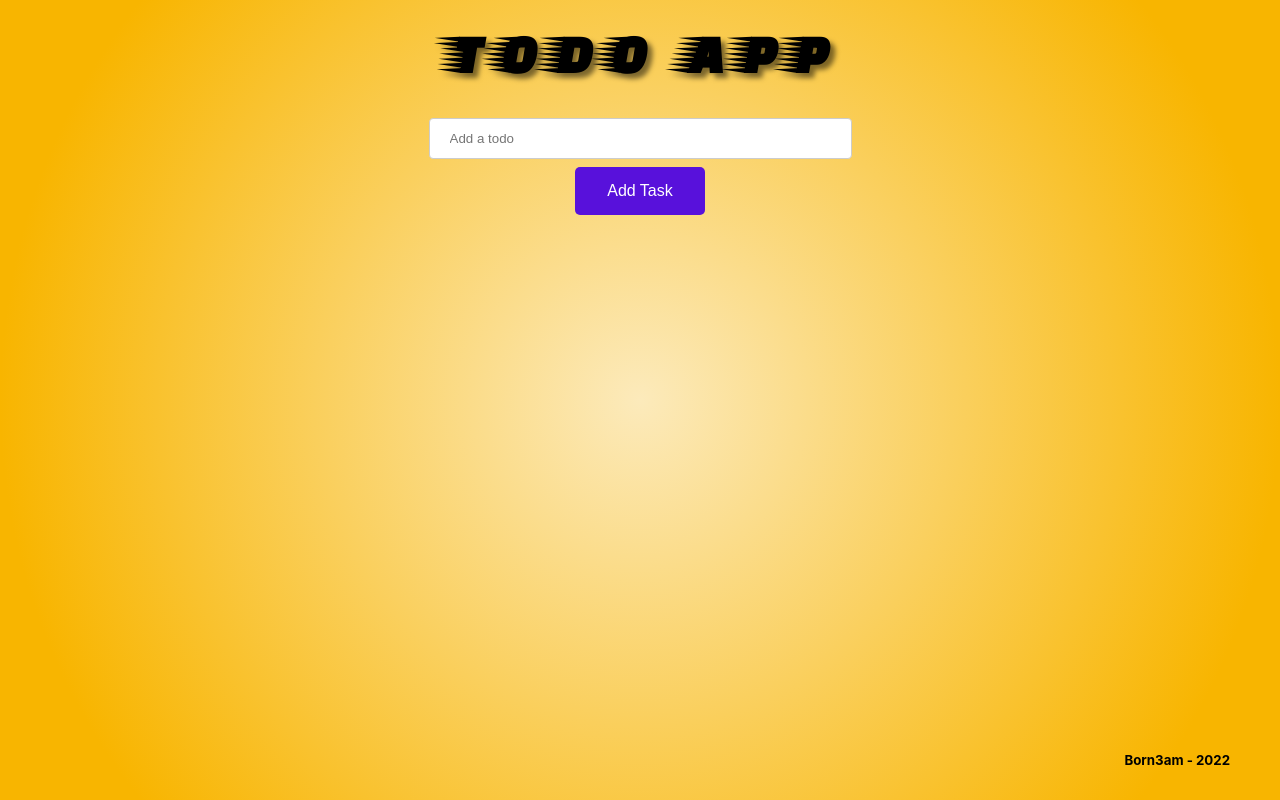
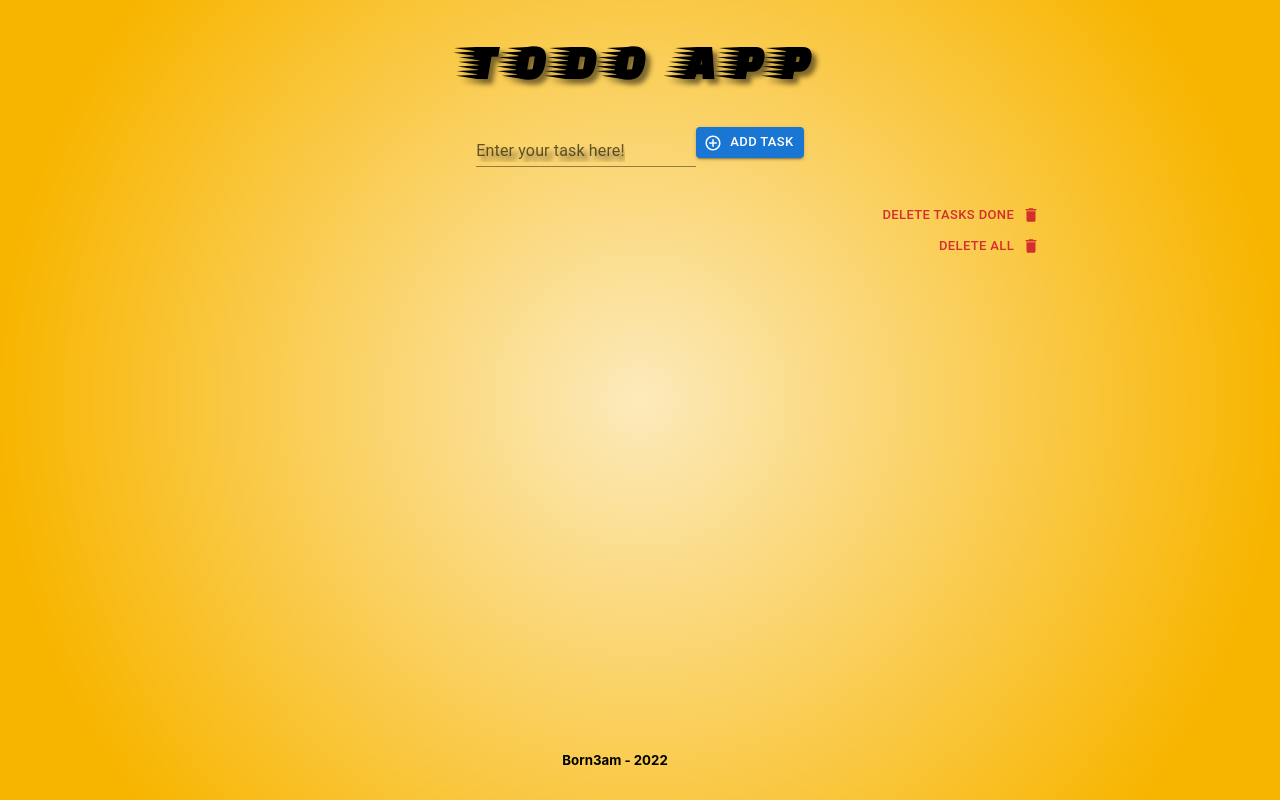
Before and after one commit to born3am/todoapp-react-typescript, a React (Create React App) app: page / in a window 1280 px wide. Built offline with nearby package versions, Linux system fonts and the light colour scheme; a web font is replaced by a local one.

Commit message:
material ui and sweetalert

```diff
--- a/package.json
+++ b/package.json
@@ -3,6 +3,10 @@
   "version": "0.1.0",
   "private": true,
   "dependencies": {
+    "@emotion/react": "^11.7.1",
+    "@emotion/styled": "^11.6.0",
+    "@mui/icons-material": "^5.3.1",
+    "@mui/material": "^5.4.0",
     "@testing-library/jest-dom": "^5.16.1",
     "@testing-library/react": "^12.1.2",
     "@testing-library/user-event": "^13.5.0",
@@ -10,9 +14,11 @@
     "@types/node": "^16.11.22",
     "@types/react": "^17.0.38",
     "@types/react-dom": "^17.0.11",
+    "@types/sweetalert": "^2.0.4",
     "react": "^17.0.2",
     "react-dom": "^17.0.2",
     "react-scripts": "5.0.0",
+    "sweetalert": "^2.1.2",
     "typescript": "^4.5.5",
     "uuid": "^8.3.2",
     "web-vitals": "^2.1.4"
--- a/src/App.css
+++ b/src/App.css
@@ -1,4 +1,4 @@
-@import url('https://fonts.googleapis.com/css2?family=Faster+One&family=Sniglet:wght@400;800&display=swap');
+@import url("https://fonts.googleapis.com/css2?family=Faster+One&family=Sniglet:wght@400;800&display=swap");
 .App {
   background-image: radial-gradient(circle farthest-side, #fceabb, #f8b500);
 
@@ -6,50 +6,33 @@
 }
 .App-header {
   padding: 5px;
-  height: 25vh;
+  height: 20vh;
   display: flex;
   flex-direction: column;
   align-items: center;
   justify-content: center;
-  font-size: 1.7rem;
+  font-size: 1.5rem;
   font-family: "Faster One", cursive;
   letter-spacing: 10px;
   text-shadow: 5px 5px 5px rgba(0, 0, 0, 0.5);
 }
 
-.App-Addbutton {
-  background-color: #5811db;
-  border: none;
-  color: white;
-  padding: 15px 32px;
-  text-align: center;
-  text-decoration: none;
-  display: inline-block;
-  font-size: 16px;
-  margin: 8px 2px;
-  cursor: pointer;
-  border-radius: 5px;
+.App-div-input {
+  display: flex;
+  align-items: center;
+  justify-content: center;
+  width: 70%;
 }
-
-.App-taskInput {
-  width: 30%;
-  padding: 12px 20px;
-  margin: 0px 0;
-  display: inline-block;
-  border: 1px solid #ccc;
-  border-radius: 4px;
-}
-
 .App-ul {
   list-style-type: none;
   margin: 30px auto;
   padding: 0;
   border-radius: 20px;
-  width: 60%;
+  width: 70%;
 }
 
 .App-main {
-  height: 65vh;
+  height: 70vh;
   display: flex;
   flex-direction: column;
   align-items: center;
@@ -57,6 +40,6 @@
 }
 
 .App-footer {
-  text-align: right;
+  text-align: center;
   margin-right: 50px;
 }
--- a/src/App.tsx
+++ b/src/App.tsx
@@ -3,6 +3,11 @@ import "./App.css";
 import { v4 as uuid } from "uuid";
 import { TodoItemType } from "./interfaces";
 import TodoItem from "./TodoItem";
+import { Button, Container, TextField } from "@mui/material";
+import AddCircleOutlineIcon from "@mui/icons-material/AddCircleOutline";
+import DeleteIcon from "@mui/icons-material/Delete";
+import DeleteOutlineIcon from "@mui/icons-material/DeleteOutline";
+import { warningAlert, successAlert, deleteAlert } from "./alerts";
 
 function App() {
   const [todoList, setTodoList] = useState<TodoItemType[]>(
@@ -29,13 +34,27 @@ function App() {
       };
       setTodoList([...todoList, task]);
       setInputValue("");
+      successAlert();
     } else {
-      alert("please enter text in inputField");
+      warningAlert();
     }
   };
   //delete todo task
   const deleteTask = (id: string) => {
     setTodoList(todoList.filter((task) => task.id !== id));
+    deleteAlert();
+  };
+
+  //delete all Tasks
+  const deleteAllTasks = () => {
+    setTodoList([]);
+    deleteAlert();
+  };
+
+  //delete dones
+  const deleteTasksdone = () => {
+    setTodoList(todoList.filter((task) => !task.done));
+    deleteAlert();
   };
 
   // update task
@@ -49,19 +68,29 @@ function App() {
 
   return (
     <div className="App">
+      <Container fixed>
         <header className="App-header">
           <h1>TODO APP</h1>
-        <input
-          className="App-taskInput"
+          <div className="App-div-input">
+            <TextField
+              id="standard-basic"
+              label="Enter your task here!"
+              variant="standard"
               type="text"
               name="task"
               onChange={handleChange}
               value={inputValue}
-          placeholder="Add a todo"
             />
-        <button className="App-Addbutton" onClick={addTask}>
+            <Button
+              size="small"
+              color="primary"
+              variant="contained"
+              startIcon={<AddCircleOutlineIcon />}
+              onClick={addTask}
+            >
               Add Task
-        </button>
+            </Button>
+          </div>
         </header>
         <main className="App-main">
           <ul className="App-ul">
@@ -75,11 +104,36 @@ function App() {
                 />
               );
             })}
+
+            <div style={{ display: "flex", justifyContent: "right" }}>
+              <Button
+                sx={{ alignItem: "center" }}
+                size="small"
+                color="error"
+                endIcon={<DeleteIcon />}
+                onClick={() => deleteTasksdone()}
+              >
+                Delete Tasks Done
+              </Button>
+            </div>
+
+            <div style={{ display: "flex", justifyContent: "right" }}>
+              <Button
+                sx={{ alignItem: "center" }}
+                size="small"
+                color="error"
+                endIcon={<DeleteIcon />}
+                onClick={() => deleteAllTasks()}
+              >
+                Delete All
+              </Button>
+            </div>
           </ul>
         </main>
         <footer className="App-footer">
           <h5>Born3am - 2022</h5>
         </footer>
+      </Container>
     </div>
   );
 }
--- a/src/TodoItem.tsx
+++ b/src/TodoItem.tsx
@@ -10,9 +10,7 @@ type Props = {
 
 export default function TodoItem({ task, deleteTask, statusTask }: Props) {
   return (
-    <li
-      className={task.done ? "TodoItem-li-done" : "TodoItem-li-undone "}
-    >
+    <li className={task.done ? "TodoItem-li-done" : "TodoItem-li-undone "}>
       <span className={task.done ? "Task-done" : "Task-undone"}>
         {task.text}
       </span>
```
Also changed, not shown: 1 other file (tests, documents, lock files or other folders). Lines whose indentation alone changed are shown as unchanged.
